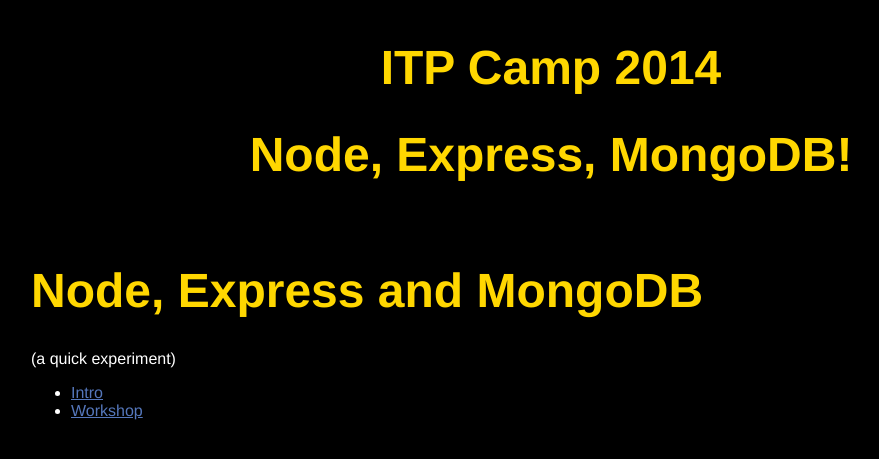
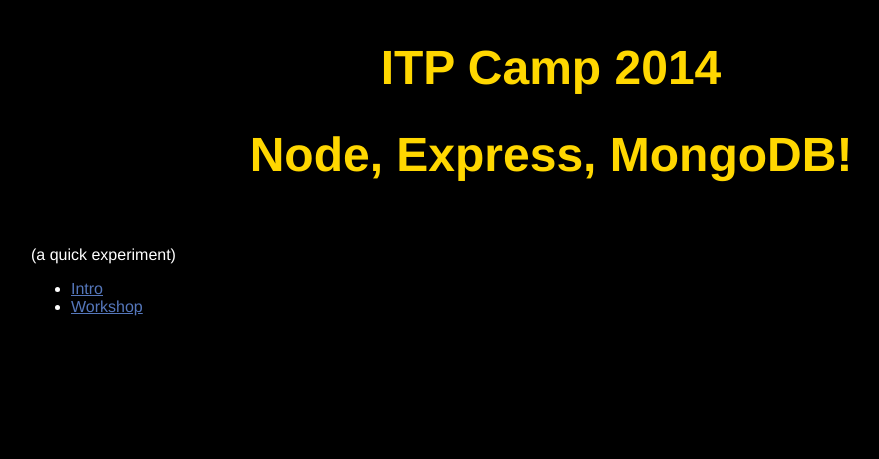
Before and after one commit to foureyes/itp-camp-node, a Jekyll site: the page built from index.markdown, in a window 1280 px wide. Shown: the top 459 px of the page, without its empty margins (97-976 px from the left). Built offline with Jekyll 4.4.1, drawn with Linux system fonts in a browser that asks for light colours; nearby versions of some CDN libraries; library files that are not in the unit come from our copies.

Commit message:
fixed dup title

```diff
--- a/index.markdown
+++ b/index.markdown
@@ -3,7 +3,6 @@ layout: default
 title: Node, Express and MongoDB
 ---
 
-# Node, Express and MongoDB
 
 (a quick experiment)
 
```
